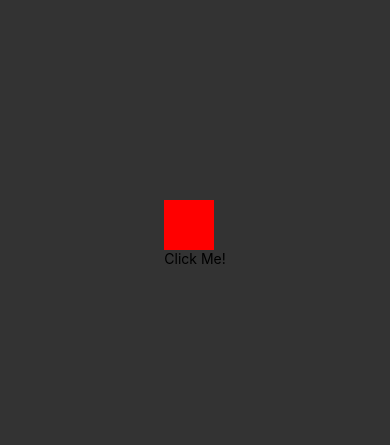
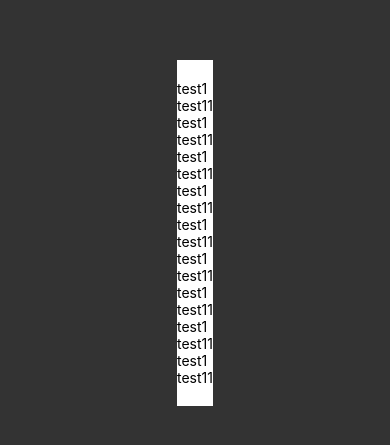
Before and after one commit to P-MBD/reactapp, a React Native app: screen / in a window 390 px wide. Shown: the part 189-634 px from the top of the page. Built offline with nearby package versions, Linux system fonts and the light colour scheme.

Commit message:
15.ScrollView

```diff
--- a/screens/HomeScreen.js
+++ b/screens/HomeScreen.js
@@ -1,14 +1,67 @@
 import React, { useState } from "react";
-import {View,Text,TouchableOpacity} from 'react-native';
+import {View,Text,TouchableOpacity,ScrollView} from 'react-native';
 const HomeScreen = (props) =>{
     const[changeColor,setChangeColor]=useState(false)
+    const dataArray=[
+        {
+            name:'test1',
+            family:'test11'
+        },
+        {
+            name:'test1',
+            family:'test11'
+        },
+        {
+            name:'test1',
+            family:'test11'
+        },
+        {
+            name:'test1',
+            family:'test11'
+        },
+        {
+            name:'test1',
+            family:'test11'
+        },
+        {
+            name:'test1',
+            family:'test11'
+        },
+        {
+            name:'test1',
+            family:'test11'
+        },
+        {
+            name:'test1',
+            family:'test11'
+        },
+        {
+            name:'test1',
+            family:'test11'
+        },
+    ]
     return(
-        <View>
-            {/*<Text style={{color:'#fff',fontSize:18, fontFamily:'BYekan'}}>{props.name} </Text>*/}
+        <View style={{backgroundColor:'#fff'}}>
+            {/*<Text style={{color:'#fff',fontSize:18, fontFamily:'BYekan'}}>{props.name} </Text>
             <View style={{width:50,height:50,backgroundColor: changeColor ? 'blue' : 'red'}}></View>
             <TouchableOpacity onPress={()=>setChangeColor(!changeColor)}>
                 <Text>Click Me!</Text>
-            </TouchableOpacity>
+            </TouchableOpacity>*/}
+            <ScrollView horizontal={false} style={{marginVertical:20}} showsVerticalScrollIndicator={false} showsHorizontalScrollIndicator={false}>
+                {
+                    dataArray.map((item, index)=>{
+                        return(
+                            <View key={index}>
+                                <Text >{item.name}</Text>
+                                <Text>{item.family}</Text>
+                            </View>
+                        )
+                    }
+
+                    )
+                }
+            </ScrollView>
+
         </View>
       )
 }
```
